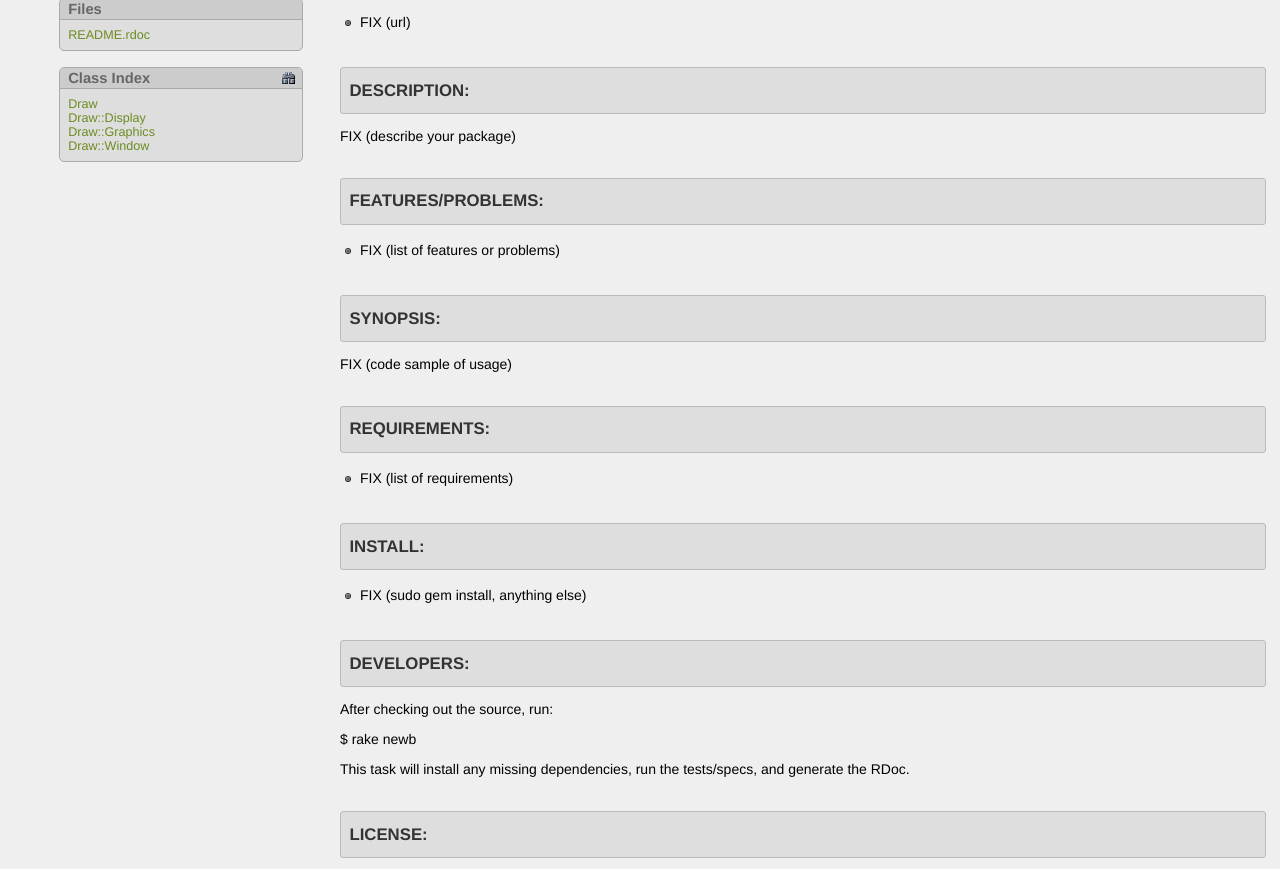
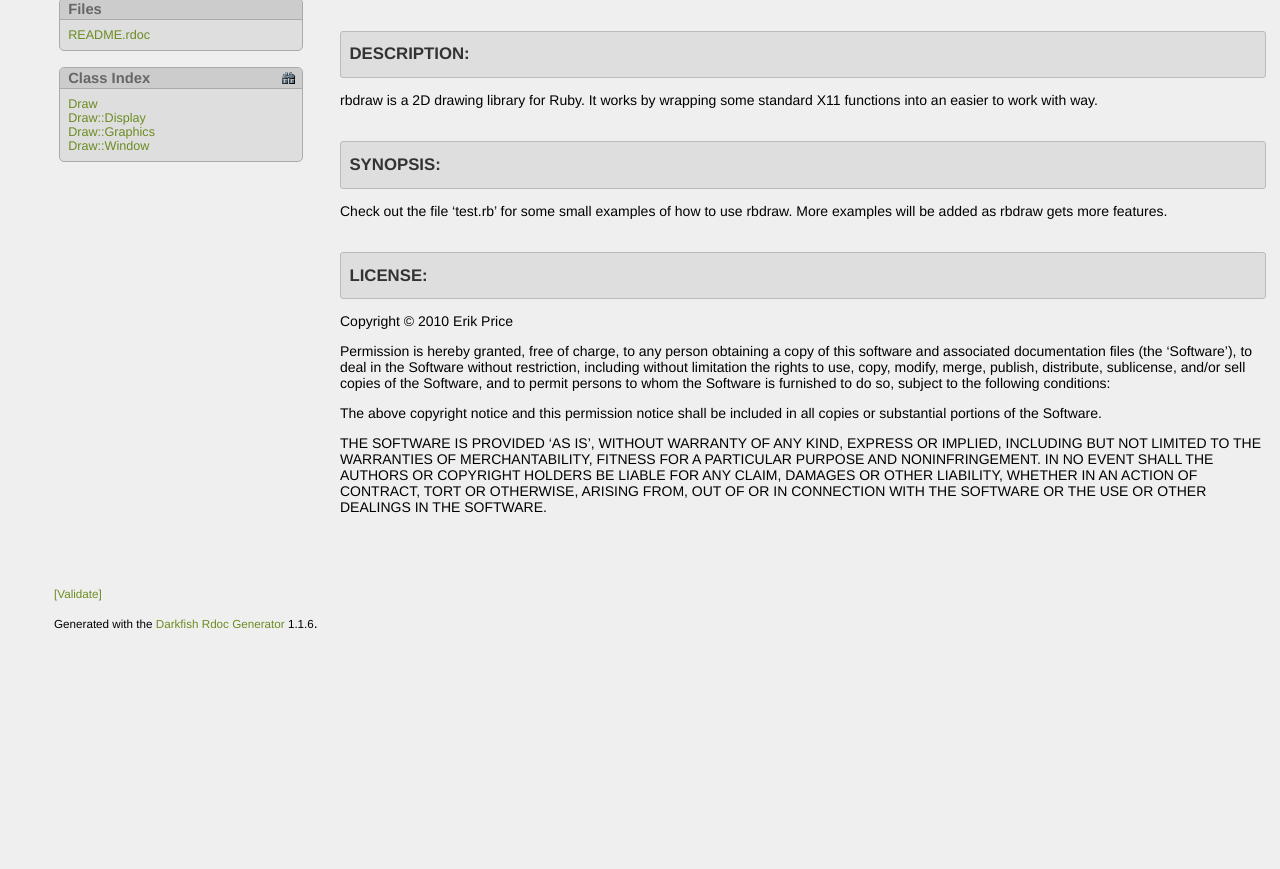
Before and after one commit to erik/rbdraw, a plain HTML site: page doc/README_rdoc.html in a window 1280 px wide. Shown: the part 79-948 px from the top of the page. After the commit the page ends 800 px from the top, so only its background shows below. Drawn offline with Linux system fonts and the light colour scheme.

Commit message:
updated readme

```diff
--- a/doc/README_rdoc.html
+++ b/doc/README_rdoc.html
@@ -81,59 +81,25 @@
 <h1>rbdraw</h1>
 </p>
 <p>
-<ul> <li>FIX (url)</li> </ul>
-</p>
-<p>
 <h2>DESCRIPTION:</h2>
 </p>
 <p>
-<p>FIX (describe your package)</p>
-</p>
-<p>
-<h2>FEATURES/PROBLEMS:</h2>
-</p>
-<p>
-<ul> <li>FIX (list of features or problems)</li> </ul>
+<p>rbdraw is a 2D drawing library for Ruby. It works by wrapping some
+standard X11 functions into an easier to work with way.</p>
 </p>
 <p>
 <h2>SYNOPSIS:</h2>
 </p>
 <p>
-<p>FIX (code sample of usage)</p>
-</p>
-<p>
-<h2>REQUIREMENTS:</h2>
-</p>
-<p>
-<ul> <li>FIX (list of requirements)</li> </ul>
-</p>
-<p>
-<h2>INSTALL:</h2>
-</p>
-<p>
-<ul> <li>FIX (sudo gem install, anything else)</li> </ul>
-</p>
-<p>
-<h2>DEVELOPERS:</h2>
-</p>
-<p>
-<p>After checking out the source, run:</p>
-</p>
-<p>
-<p>$ rake newb</p>
-</p>
-<p>
-<p>This task will install any missing dependencies, run the tests/specs,
-and generate the RDoc.</p>
+<p>Check out the file &#8216;test.rb&#8217; for some small examples of how
+to use rbdraw. More examples will be added as rbdraw gets more
+features.</p>
 </p>
 <p>
 <h2>LICENSE:</h2>
 </p>
 <p>
-<p>(The MIT License)</p>
-</p>
-<p>
-<p>Copyright &#169; 2010 FIX</p>
+<p>Copyright &#169; 2010 Erik Price</p>
 </p>
 <p>
 <p>Permission is hereby granted, free of charge, to any person obtaining a
```
Also changed, not shown: doc/doc_c.html (+1 -1 lines), doc/index.html (+6 -40 lines), 2 other files.
